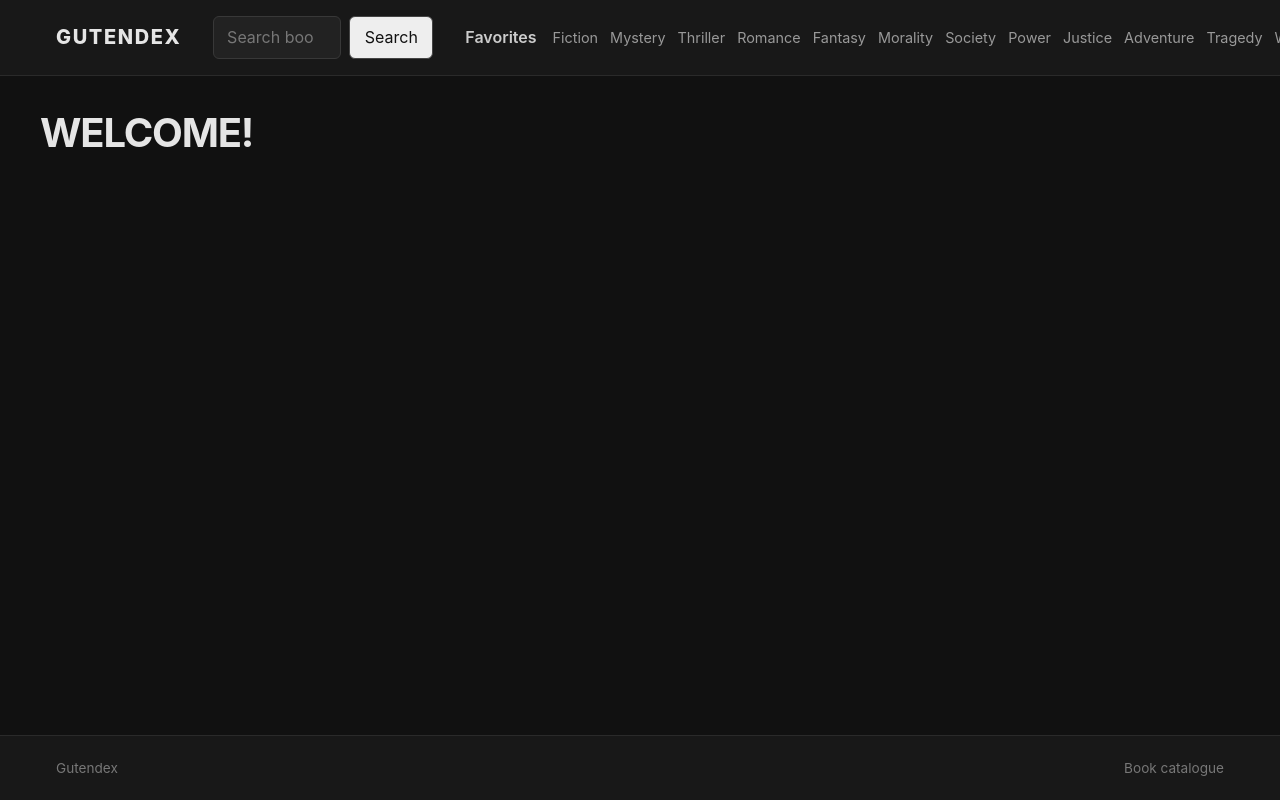
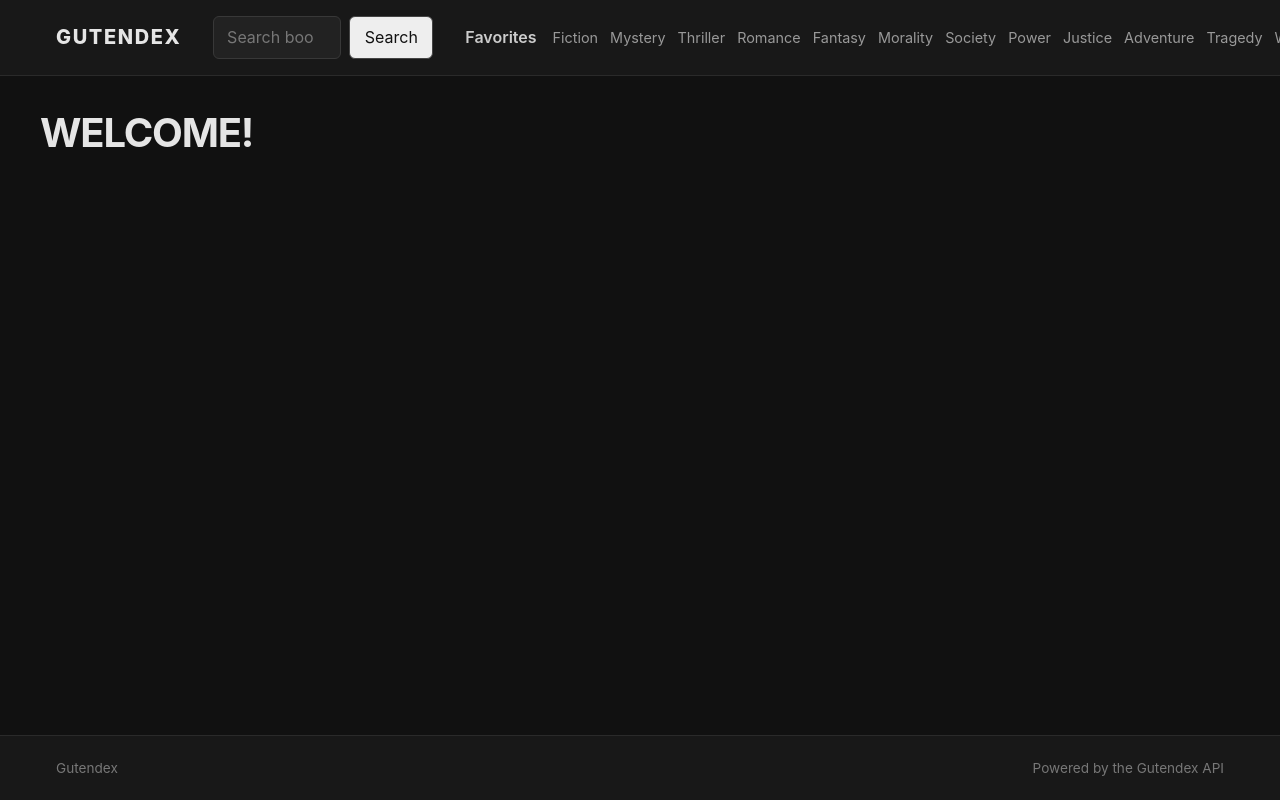
Before and after one commit to mathiaskodehode/Gutendex, a React (Vite) app: page / in a window 1280 px wide. Shown: the top 800 px of the page. Built offline with nearby package versions, Linux system fonts and the light colour scheme.

Commit message:
update footer text

```diff
--- a/src/components/Footer.tsx
+++ b/src/components/Footer.tsx
@@ -3,7 +3,7 @@ export default function Footer() {
         <footer className="site-footer">
             <div className="footer-container">
                 <span>Gutendex</span>
-                <span>Book catalogue</span>
+                <span>Powered by the Gutendex API</span>
             </div>
         </footer>
     );
```
